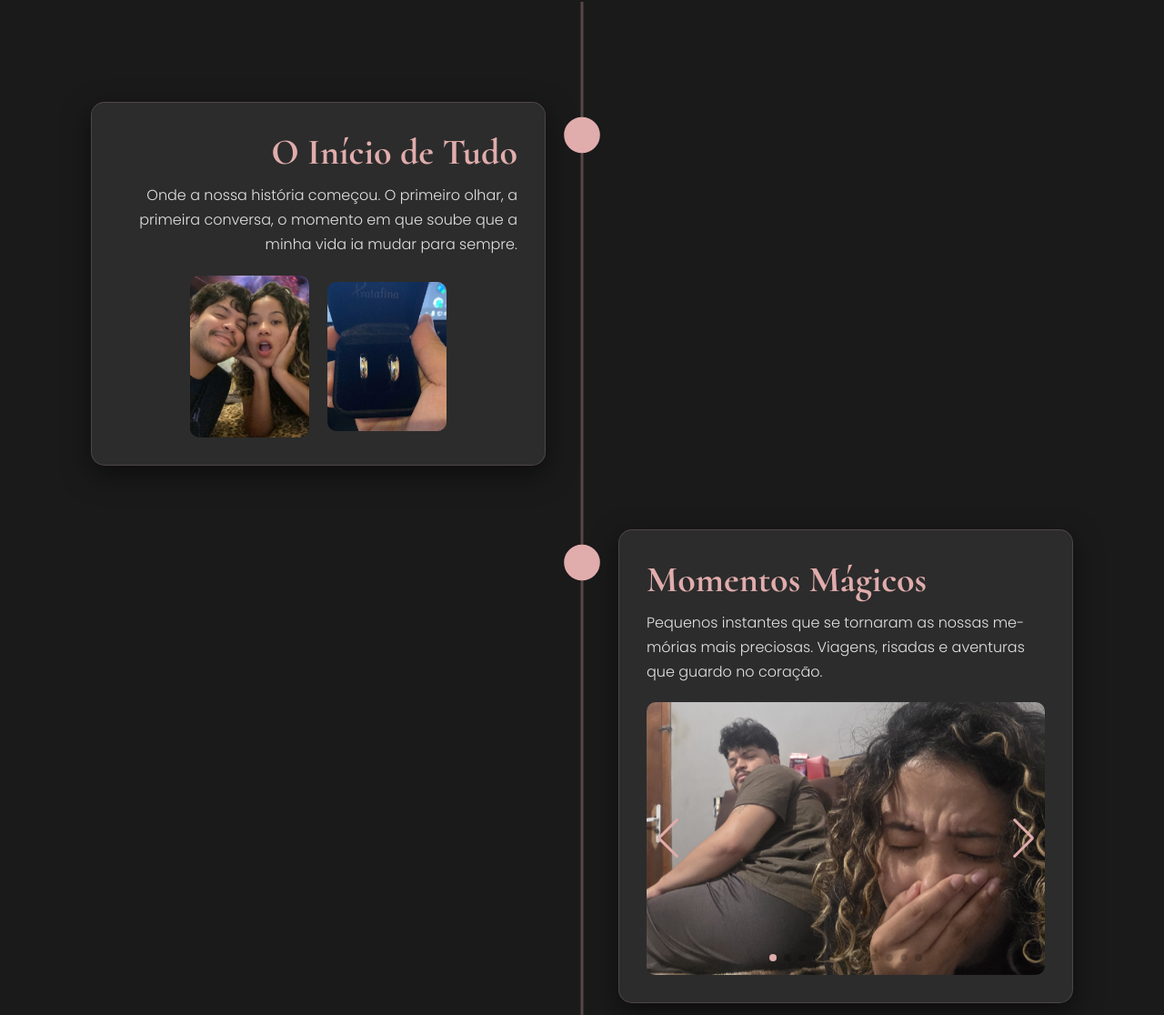
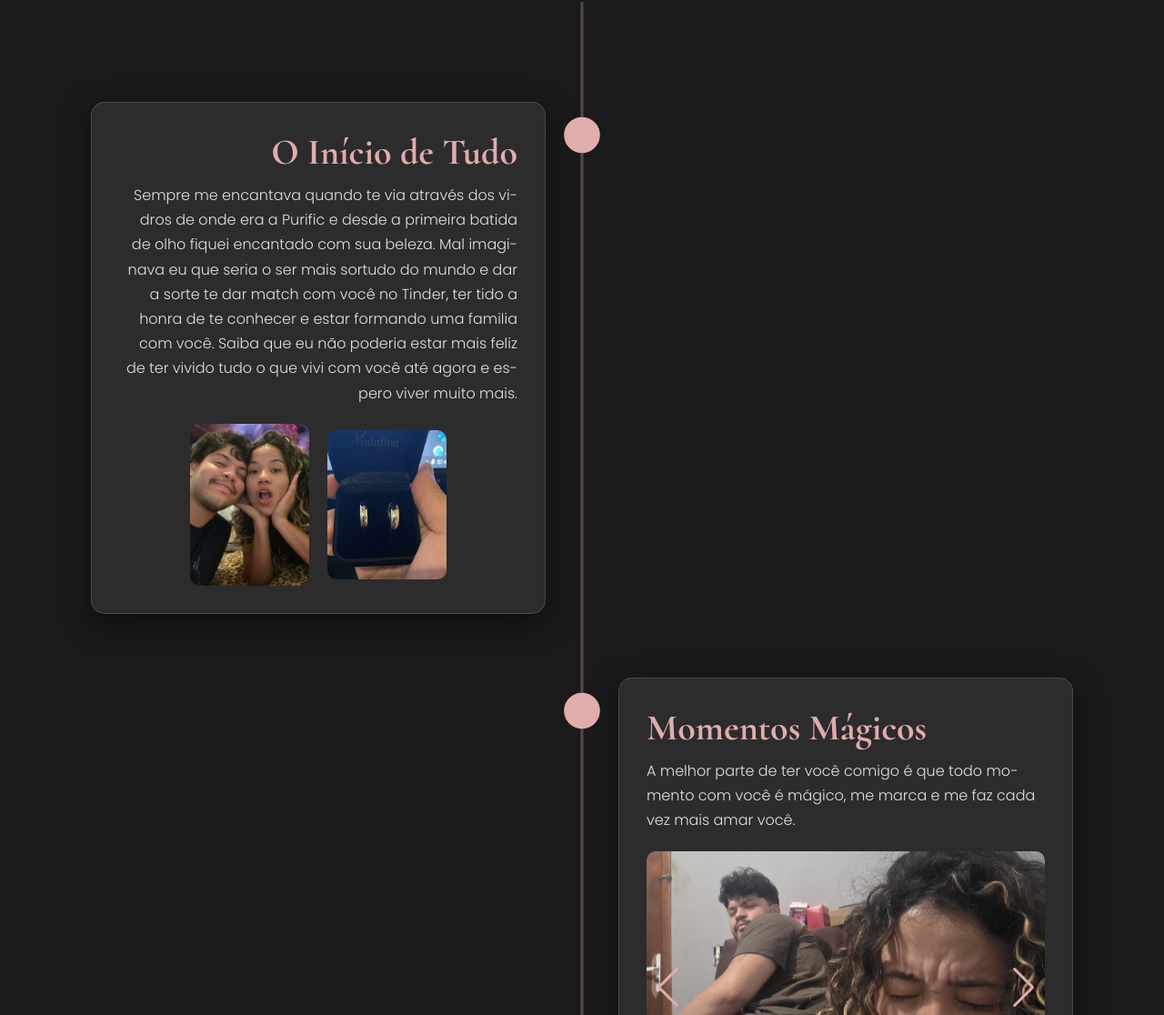
Before and after one commit to fabricio-dias-log/ana-meu-amor, a plain HTML site: page index.html in a window 1280 px wide. Shown: the part 798-1914 px from the top of the page at 91% size. Drawn offline with nearby package versions, Linux system fonts and the light colour scheme; grey boxes are pictures that could not be loaded.

Commit message:
change: text adaptation

```diff
--- a/index.html
+++ b/index.html
@@ -25,7 +25,7 @@
         <div class="timeline-item">
             <div class="timeline-content">
                 <h2>O Início de Tudo</h2>
-                <p>Onde a nossa história começou. O primeiro olhar, a primeira conversa, o momento em que soube que a minha vida ia mudar para sempre.</p>
+                <p>Sempre me encantava quando te via através dos vidros de onde era a Purific e desde a primeira batida de olho fiquei encantado com sua beleza. Mal imaginava eu que seria o ser mais sortudo do mundo e dar a sorte te dar match com você no Tinder, ter tido a honra de te conhecer e estar formando uma familia com você. Saiba que eu não poderia estar mais feliz de ter vivido tudo o que vivi com você até agora e espero viver muito mais.</p>
                 <div class="timeline-images">
                     <img src="assets/images/1.jpg" alt="Foto do início do namoro">
                     <img src="assets/images/13.jpg" alt="Foto do início do namoro">
@@ -37,7 +37,7 @@
         <div class="timeline-item">
             <div class="timeline-content">
                 <h2>Momentos Mágicos</h2>
-                <p>Pequenos instantes que se tornaram as nossas memórias mais preciosas. Viagens, risadas e aventuras que guardo no coração.</p>
+                <p>A melhor parte de ter você comigo é que todo momento com você é mágico, me marca e me faz cada vez mais amar você.</p>
                 <!-- Swiper -->
                 <div class="swiper-container">
                     <div class="swiper-wrapper">
```
